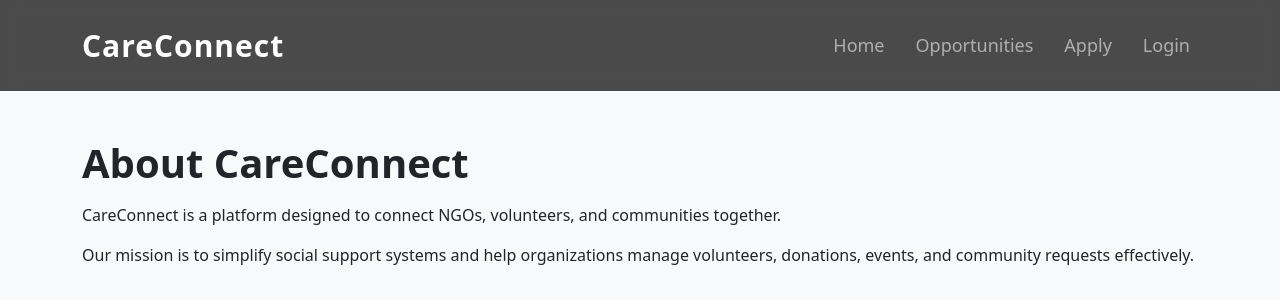
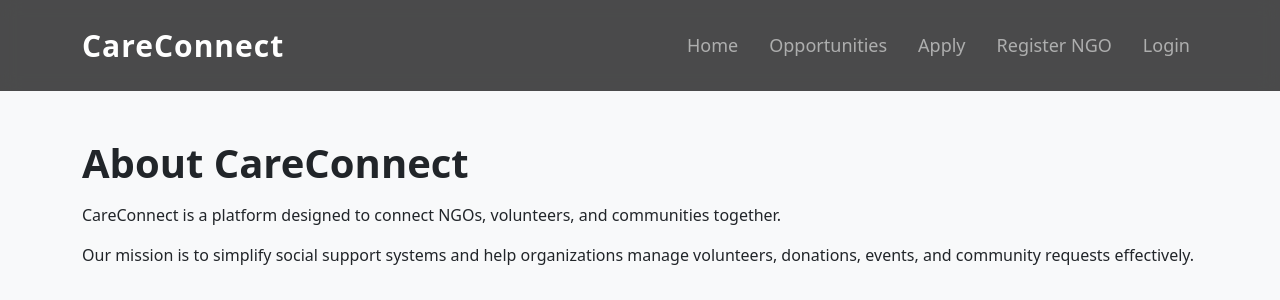
Before and after one commit to aishbuilds-aiml/careconnet-django, a Django app: template core/templates/core/about.html in a window 1280 px wide. Shown: the top 300 px of the page. Run offline with Django 3.2, Linux system fonts and the light colour scheme; the template is opened without the code that fills it, so the values that code supplies are empty.

Commit message:
Aded NGO registation link to navbar

```diff
--- a/core/templates/core/base.html
+++ b/core/templates/core/base.html
@@ -79,25 +79,24 @@
                     {% else %}
 
                     <li class="nav-item">
-
                         <a class="nav-link"
                         href="{% url 'volunteer_register' %}">
-
                             Apply
-
                         </a>
-
                     </li>
 
                     <li class="nav-item">
+                        <a class="nav-link"
+                        href="{% url 'ngo_register' %}">
+                            Register NGO
+                        </a>
+                    </li>
 
+                    <li class="nav-item">
                         <a class="nav-link"
                         href="{% url 'volunteer_login' %}">
-
                             Login
-
                         </a>
-
                     </li>
 
                     {% endif %}
```
Lines whose indentation alone changed are shown as unchanged.
